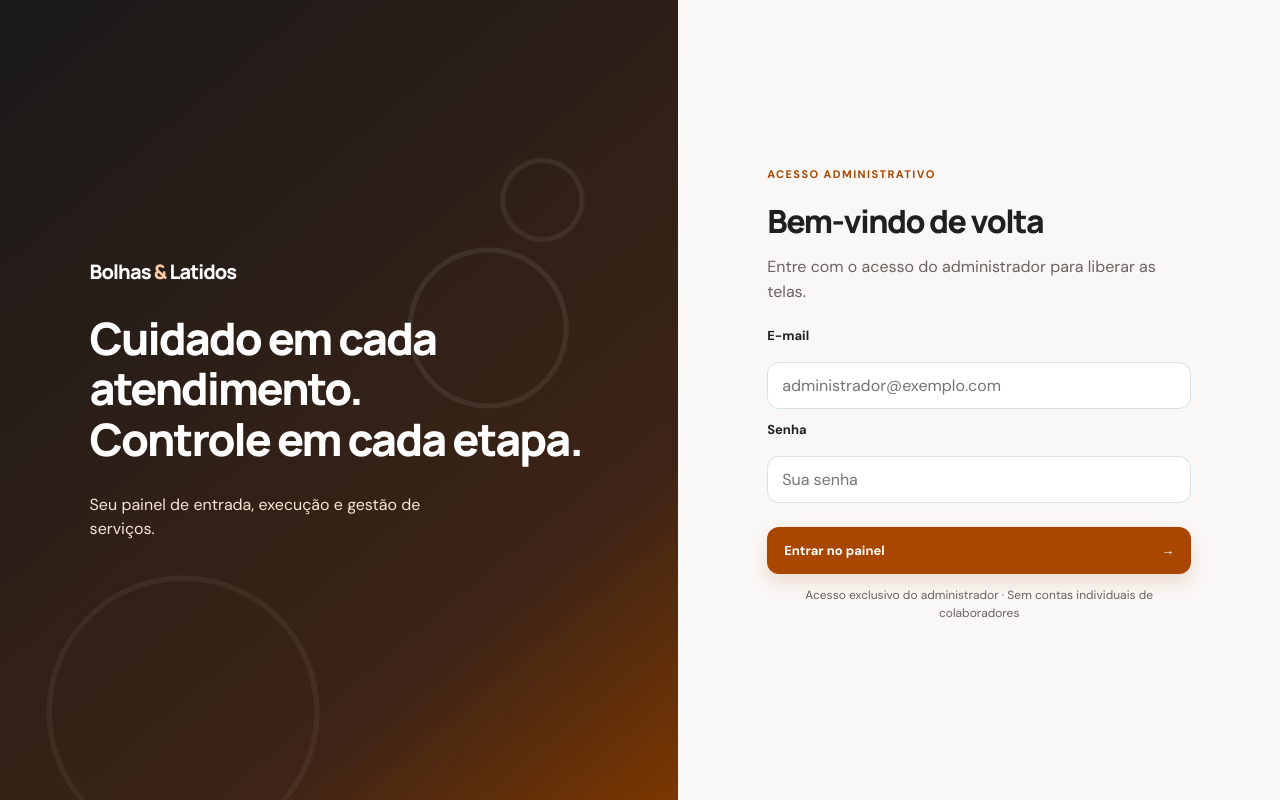
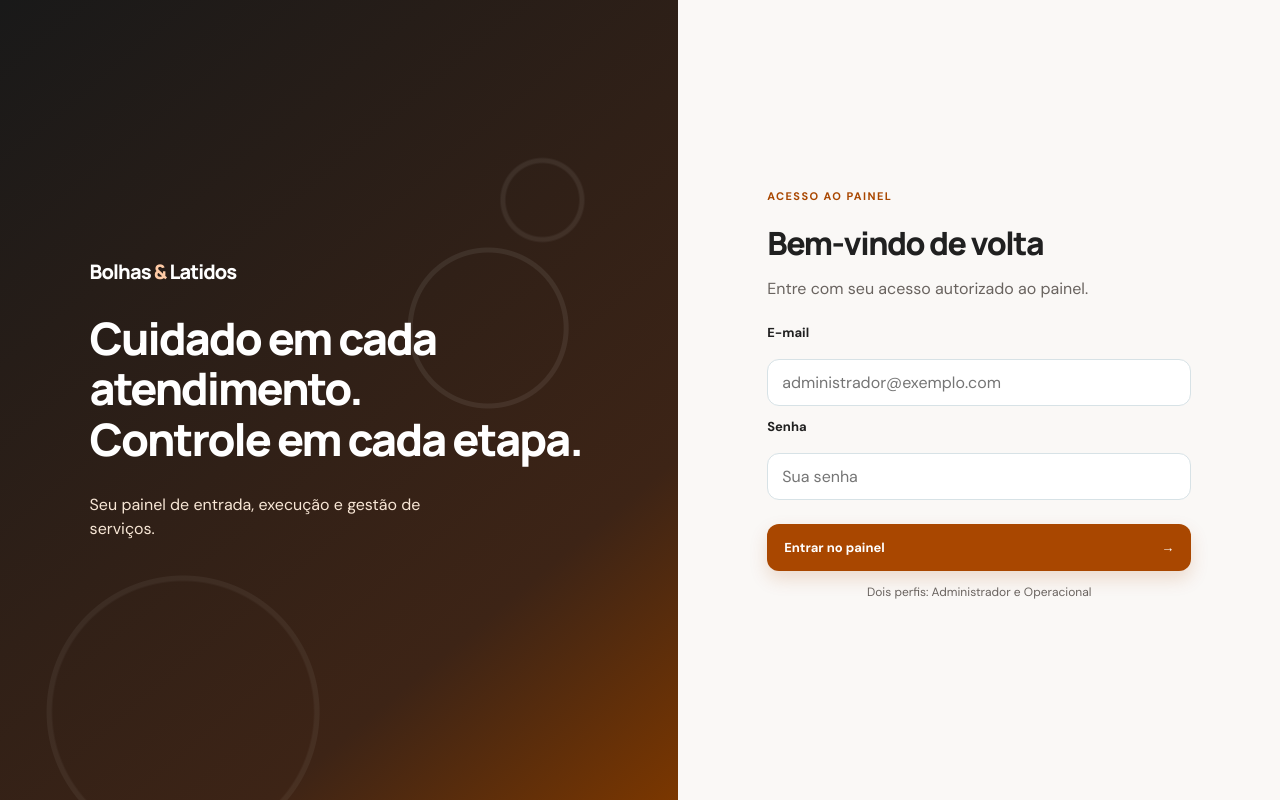
Before and after one commit to DecoLB/painel-bolhas-e-latidos, a plain HTML site: page index.html in a window 1280 px wide. Drawn offline with Linux system fonts and the light colour scheme; a script that the page names is missing.

Commit message:
feat: login para os dois perfis e menu condicionado à autorização

```diff
--- a/index.html
+++ b/index.html
@@ -22,16 +22,16 @@
       <p>Seu painel de entrada, execução e gestão de serviços.</p>
     </div>
     <form id="loginForm" class="login-card">
-      <span class="eyebrow">ACESSO ADMINISTRATIVO</span>
+      <span class="eyebrow">ACESSO AO PAINEL</span>
       <h2>Bem-vindo de volta</h2>
-      <p class="muted">Entre com o acesso do administrador para liberar as telas.</p>
+      <p class="muted">Entre com seu acesso autorizado ao painel.</p>
       <label for="email">E-mail</label>
       <input id="email" name="email" type="email" autocomplete="username" required placeholder="administrador@exemplo.com">
       <label for="password">Senha</label>
       <input id="password" name="password" type="password" autocomplete="current-password" required minlength="6" placeholder="Sua senha">
       <button id="loginBtn" class="btn btn-primary btn-wide" type="submit">Entrar no painel <span>→</span></button>
       <p id="setupInfo" class="setup-info" hidden>O banco ainda não foi conectado. Configure o projeto Supabase em config.js para habilitar o acesso.</p>
-      <p class="micro">Acesso exclusivo do administrador · Sem contas individuais de colaboradores</p>
+      <p class="micro">Dois perfis: Administrador e Operacional</p>
     </form>
   </section>
   <div id="appShell" class="shell" hidden>
@@ -41,13 +41,13 @@
         <span class="brand-fallback">Bolhas <em>&</em> Latidos</span>
       </div>
       <div class="header-meta">
-        <span id="connectionPill" class="connection-pill">Conectando...</span>
+        <span id="connectionPill" class="connection-pill">Conectando...</span><span id="rolePill" class="tag">—</span>
         <span id="clock" class="clock"></span>
         <button type="button" id="logoutBtn" class="btn btn-ghost">Sair</button>
       </div>
     </header>
     <nav class="nav" aria-label="Navegação principal">
-      <button type="button" class="nav-item active" data-page="admin">◫ <span>Administrador</span></button>
+      <button type="button" id="adminNav" class="nav-item active" data-page="admin">◫ <span>Administrador</span></button>
       <button type="button" class="nav-item" data-page="entrada">✚ <span>Entrada</span></button>
       <button type="button" class="nav-item" data-page="prestador">✂ <span>Prestador</span></button>
       <button type="button" class="nav-item" data-page="telao">▣ <span>Telão</span></button>
```
